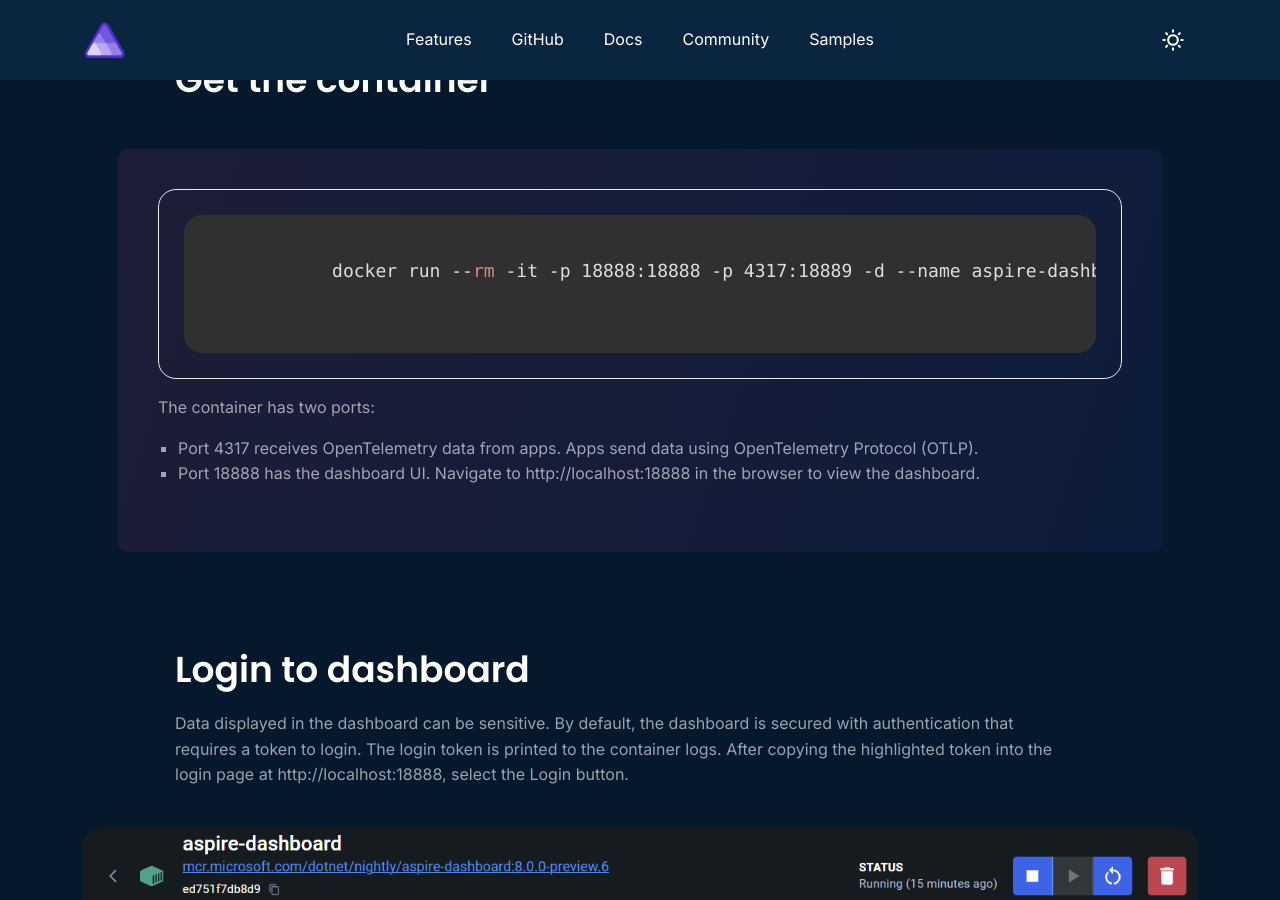
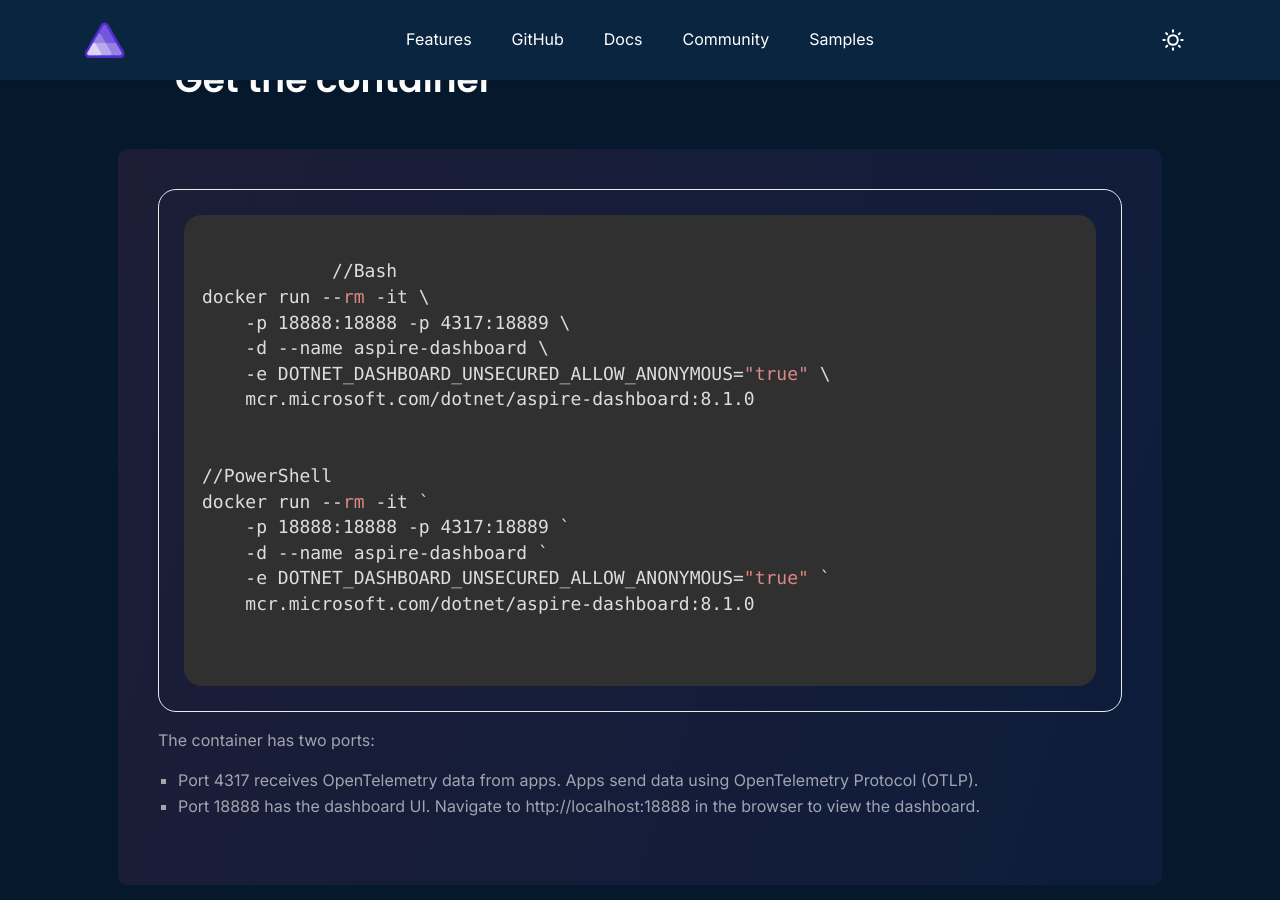
Before and after one commit to aspire-dashboard/website, a Jekyll site: the page built from index.md, in a window 1280 px wide and 900 px high, scrolled down 2071 px. Built offline with Jekyll 4.4.1, drawn with Linux system fonts in a browser that asks for light colours; nearby versions of some CDN libraries.

Commit message:
Update dashboard.html

```diff
--- a/_includes/code/dashboard.html
+++ b/_includes/code/dashboard.html
@@ -1 +1,14 @@
-docker run --rm -it -p 18888:18888 -p 4317:18889 -d --name aspire-dashboard -e DOTNET_DASHBOARD_UNSECURED_ALLOW_ANONYMOUS="true" mcr.microsoft.com/dotnet/aspire-dashboard:8.1.0
+//Bash
+docker run --rm -it \
+    -p 18888:18888 -p 4317:18889 \
+    -d --name aspire-dashboard \
+    -e DOTNET_DASHBOARD_UNSECURED_ALLOW_ANONYMOUS="true" \
+    mcr.microsoft.com/dotnet/aspire-dashboard:8.1.0
+
+
+//PowerShell
+docker run --rm -it `
+    -p 18888:18888 -p 4317:18889 `
+    -d --name aspire-dashboard `
+    -e DOTNET_DASHBOARD_UNSECURED_ALLOW_ANONYMOUS="true" `
+    mcr.microsoft.com/dotnet/aspire-dashboard:8.1.0
```
